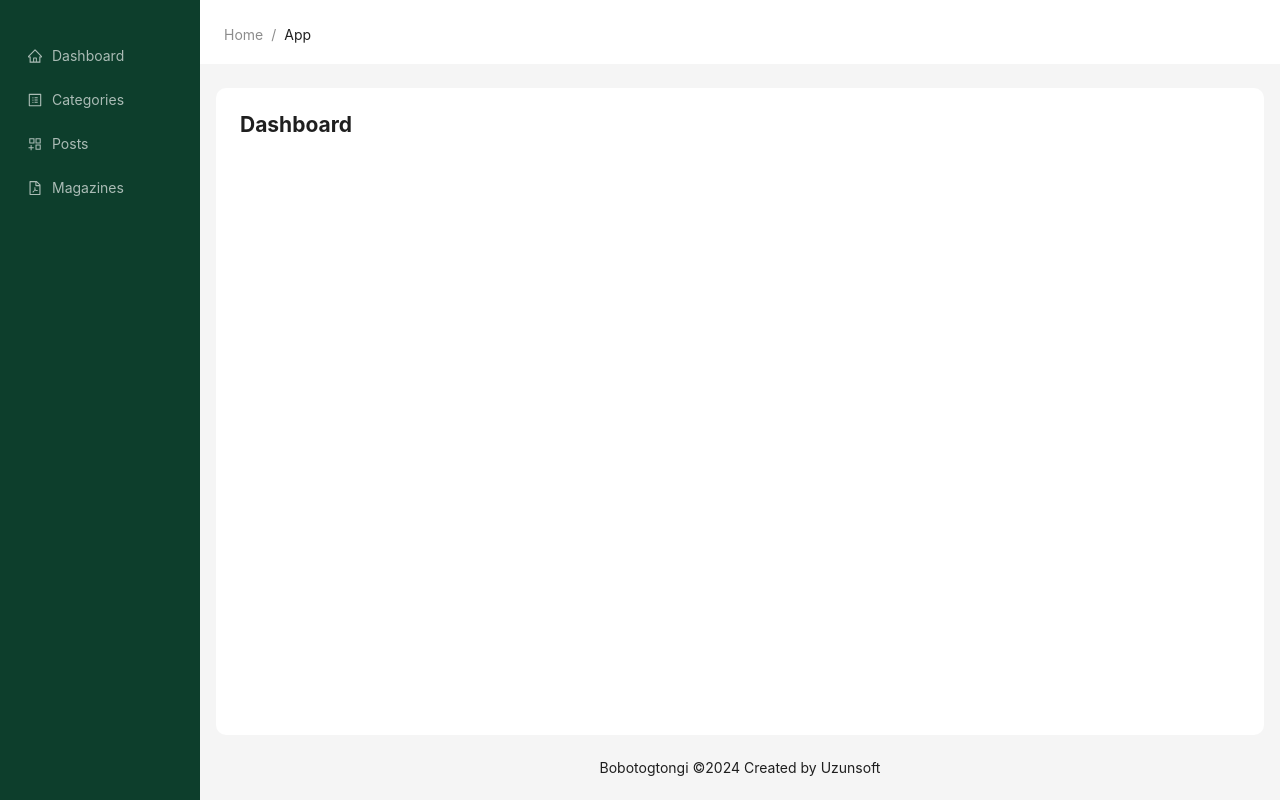
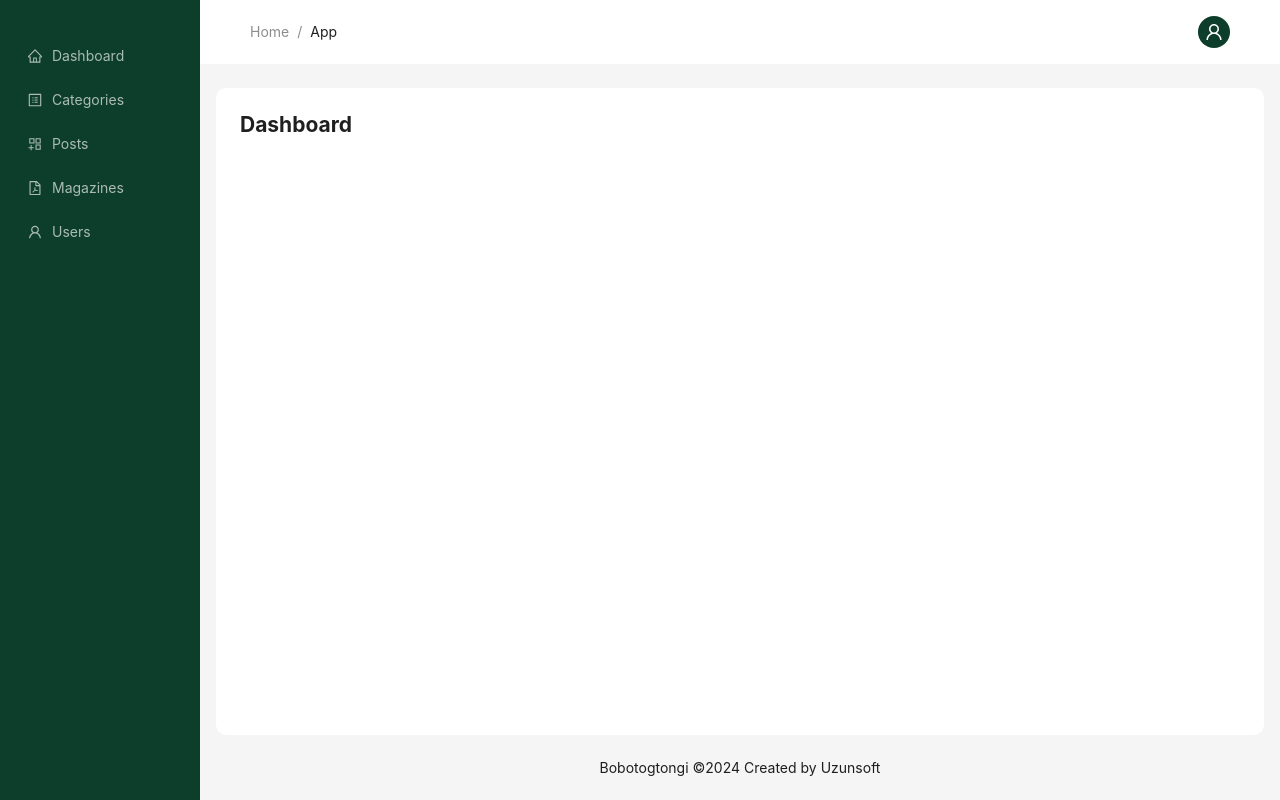
Before and after one commit to Sadullo1992/newspaper-backend, a React (Vite) app in the folder frontend/: page /admin in a window 1280 px wide. Built offline with nearby package versions, Linux system fonts and the light colour scheme; no server answers; sample sign-in values are in the browser's storage.

Commit message:
feat: add user avatar

```diff
--- a/frontend/src/components/Header.tsx
+++ b/frontend/src/components/Header.tsx
@@ -1,11 +1,31 @@
-import { Breadcrumb, Layout, theme } from 'antd';
+import { LogoutOutlined, UserOutlined } from '@ant-design/icons';
+import { Avatar, Breadcrumb, Dropdown, Layout, MenuProps, theme } from 'antd';
+import { useAuth } from '../auth/AuthProvider';
 
 export const Header = () => {
   const {
     token: { colorBgContainer },
   } = theme.useToken();
+
+  const { logout } = useAuth();
+
+  const items: MenuProps['items'] = [
+    {
+      key: '1',
+      label: <a onClick={() => logout()}>Logout</a>,
+      icon: <LogoutOutlined />,
+    },
+  ];
+
   return (
-    <Layout.Header style={{ padding: 24, background: colorBgContainer }}>
+    <Layout.Header
+      style={{
+        background: colorBgContainer,
+        display: 'flex',
+        justifyContent: 'space-between',
+        alignItems: 'center',
+      }}
+    >
       <Breadcrumb
         items={[
           {
@@ -16,6 +36,9 @@ export const Header = () => {
           },
         ]}
       />
+      <Dropdown menu={{ items }}>
+        <Avatar style={{ backgroundColor: '#0d3e2c' }} icon={<UserOutlined />} />
+      </Dropdown>
     </Layout.Header>
   );
 };
--- a/frontend/src/components/SideBar.tsx
+++ b/frontend/src/components/SideBar.tsx
@@ -7,6 +7,7 @@ import {
   ProfileOutlined,
   AppstoreAddOutlined,
   FilePdfOutlined,
+  UserOutlined,
 } from '@ant-design/icons';
 
 type MenuItem = Required<MenuProps>['items'][number];
@@ -31,6 +32,11 @@ const items: MenuItem[] = [
     label: <Link to={'/admin/magazine'}>Magazines</Link>,
     key: '/magazine',
     icon: createElement(FilePdfOutlined),
+  },
+  {
+    label: <Link to={'/admin/user'}>Users</Link>,
+    key: '/user',
+    icon: createElement(UserOutlined),
   },
 ];
 
```
